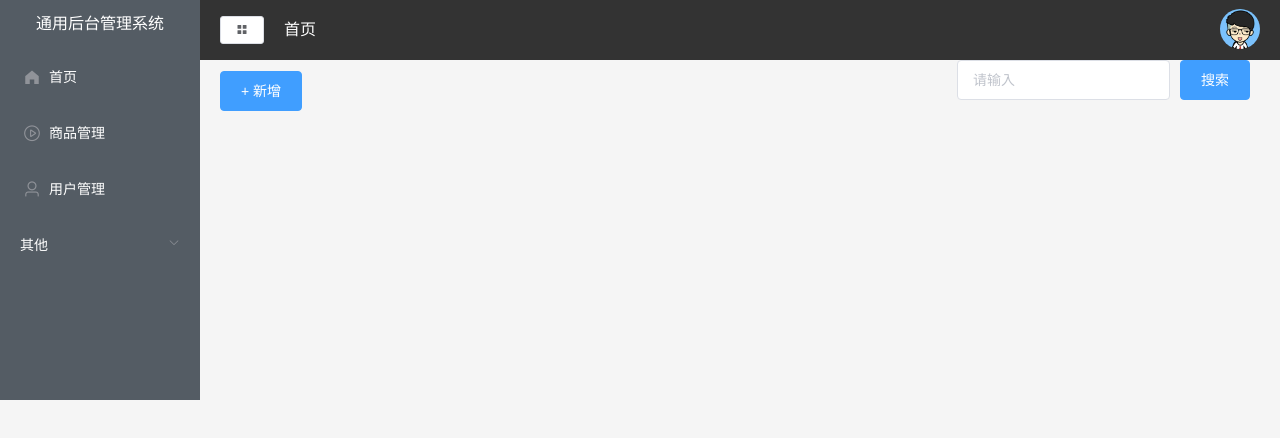
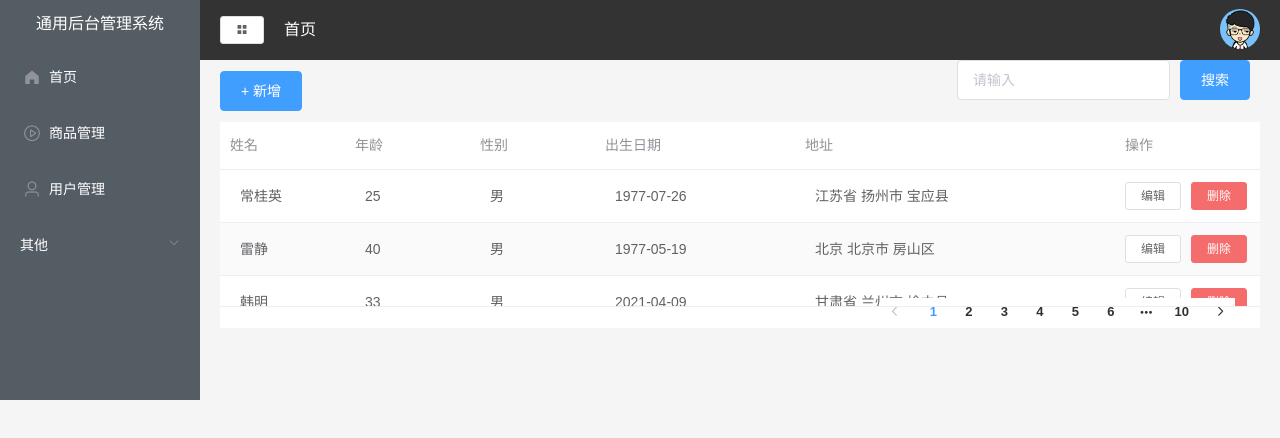
Before and after one commit to SusanLiu0405/vue-study, a Vue app: page /user in a window 1280 px wide. Shown: the top 438 px of the page. Built offline with nearby package versions, Linux system fonts and the light colour scheme.

Commit message:
lession 39

```diff
--- a/api/data.js
+++ b/api/data.js
@@ -13,3 +13,11 @@
         url: '/home/getData'
     })
 }
+
+export const getUser = (params) => {
+    return axios.request({
+        url: '/user/getUser',
+        method: 'get',
+        params
+    })
+}
--- a/api/mock.js
+++ b/api/mock.js
@@ -5,3 +5,5 @@
 Mock.mock('/home/getData', homeApi.getStatisticalData)
 Mock.mock(/user\/add/, 'post', userApi.createUser)
 Mock.mock(/user\/edit/, 'post', userApi.updateUser)
+Mock.mock(/user\/getUser/, 'get', userApi.getUserList)
+Mock.mock(/user\/del/, 'post', userApi.deleteUser)
--- a/src/components/CommonTable.vue
+++ b/src/components/CommonTable.vue
@@ -12,7 +12,7 @@
                     <span style="margin-left: 10px">{{ scope.row[item.prop] }}</span>
                 </template>
             </el-table-column>
-            <el-table-column>
+            <el-table-column label="操作" min-width="180">
                 <el-button size="mini" @click="handleEdit">编辑</el-button>
                 <el-button size="mini" type="danger" @click="handleDelete">删除</el-button>
             </el-table-column>
@@ -40,25 +40,25 @@
 
     },
     methods: {
-        handleEdit() {
-
+        handleEdit(row) {
+            this.$emit('edit', row)
         },
-        handleDelete() {
-
+        handleDelete(row) {
+            this.$emit('del', row)
         },
-        changePage() {
-
+        changePage(page) {
+            this.$emit('changePage', page)
         }
     }
 }
 </script>
 <style lang="less" scoped>
 .common-table {
-    height: calc(100%-62px);
+    height: calc(100% - 62px);
     background-color: #fff;
-    position:
+    position: relative;
     .pager {
-        position :absolute;
+        position: absolute;
         bottom: 0;
         right: 20px
     };
--- a/views/User/index.vue
+++ b/views/User/index.vue
@@ -26,14 +26,25 @@
                 <el-button type="primary" @click="getList">搜索</el-button>
             </common-form>
         </div>
+        <common-table
+            :tableData="tableData"
+            :tableLabel="tableLabel"
+            :config="config"
+            @changePage="getList()"
+            @edit="editUser"
+            @del="delUser"
+        ></common-table>
     </div>
 </template>
 <script>
 import CommonForm from '../../src/components/CommonForm.vue'
+import CommonTable from '../../src/components/CommonTable.vue'
+import { getUser } from '../../api/data'
 export default {
     name: 'User',
     components: {
-        CommonForm
+        CommonForm,
+        CommonTable
     },
     data() {
         return {
@@ -92,6 +103,35 @@
             ],
             searchForm: {
                 keyword: ''
+            },
+            tableData: [],
+            tableLabel: [
+                {
+                    prop: "name",
+                    label: "姓名"
+                },
+                {
+                    prop: "age",
+                    label: "年龄"
+                },
+                {
+                    prop: "sexLabel",
+                    label: "性别"
+                },
+                {
+                    prop: "birth",
+                    label: "出生日期",
+                    width: 200
+                },
+                {
+                    prop: "addr",
+                    label: "地址",
+                    width: 320
+                }
+            ],
+            config: {
+                page: 1,
+                total: 30
             }
         }
     },
@@ -101,18 +141,20 @@
                 this.$http.post('/user/edit', this.operateForm).then(res => {
                     console.log(res)
                     this.isShow = false;
+                    this.getList()
                 })
             } else {
                 this.$http.post('/user/add', this.operateForm).then(res => {
                     console.log(res)
                     this.isShow = false;
+                    this.getList()
                 })
             }
         },
         addUser() {
             this.isShow = true
             operateType = 'add'
-            tis.operateForm = {
+            this.operateForm = {
                 name: '',
                 addr: '',
                 age: '',
@@ -120,9 +162,49 @@
                 sex: ''
             }
         },
-        getList() {
-
+        editUser() {
+            operateType = 'add'
+            this.isShow = true
+            this.operateForm = row
+        },
+        delUser() {
+            this.$confirm("此操作将永久删除该文件, 是否继续?","提示", {
+                confirmButtonText: "确认",
+                cancelButtonText: "取消",
+                type: "warning"
+            }).then(() => {
+                const id = row.id
+                $http.get("/user/del", {
+                    params: { id }
+                }).then(() => {
+                    this.$message({
+                        type: 'success',
+                        message: '删除成功'
+                    })
+                    this.getList()
+                })
+            })
+        },
+        getList(name = '') {
+            this.config.loading = true
+            name ? (this.config.page = 1) : ''
+            getUser({
+                page: this.config.page,
+                name
+            }).then(({ data: res }) => {
+                console.log(res, 'resliu')
+                this.tableData = res.list.map(item => {
+                    item.sexLabel = item.sex === 0 ? "女" : "男"
+                    return item
+                })
+                console.log(this.tableData,'tableDataLiu')
+                this.config.total = res.count
+                this.config.loading = false
+            })
         }
+    },
+    created() {
+        this.getList()
     }
 }
 </script>
```
